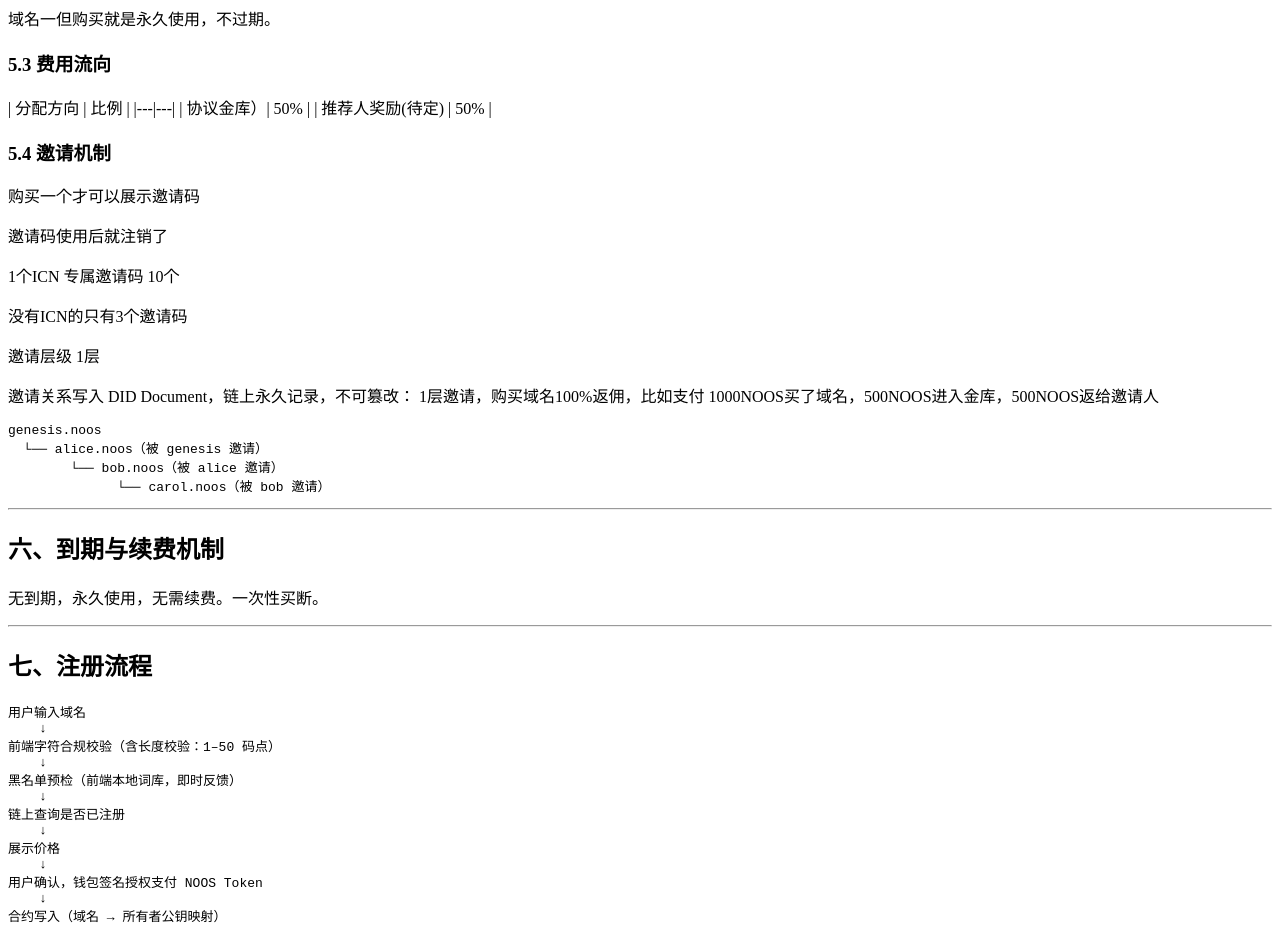
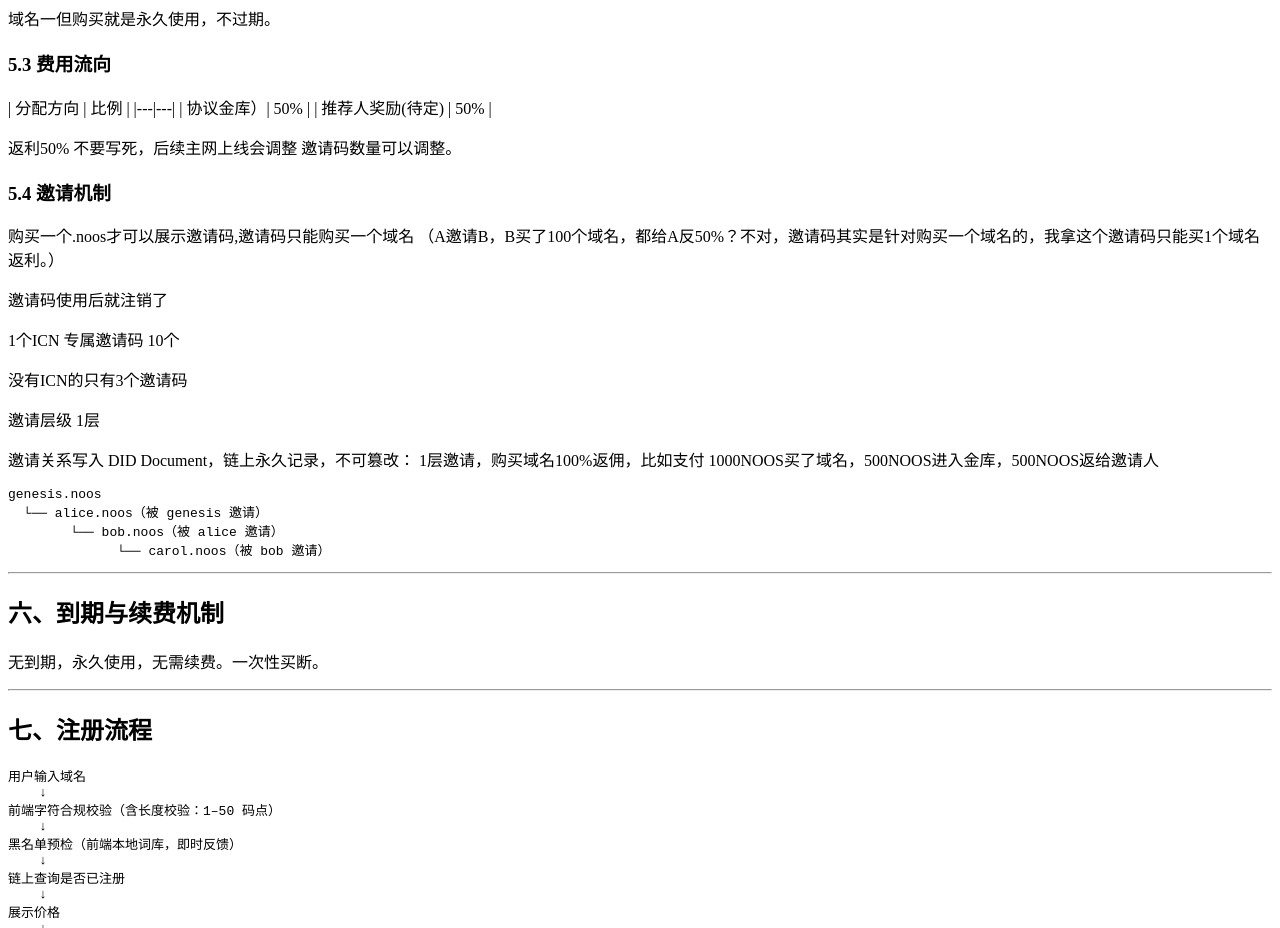
Before and after one commit to CryptoVirtuoso/noos_llm_docs, a Next.js app: page /design in a window 1280 px wide. Shown: the part 3520-4448 px from the top of the page. Built offline with nearby package versions, Linux system fonts and the light colour scheme.

Commit message:
docs: update design.mdx and sync newPages hashes

```diff
--- a/lib/newPages.ts
+++ b/lib/newPages.ts
@@ -5,7 +5,7 @@ export const NEW_PAGES: Record<string, string> = {
   "/hliellama": "f8c17b13",
   "/bug": "fc7897fb",
   "/analysis": "2f13b125",
-  "/design": "e7750a89"
+  "/design": "d47dc289"
 }
 
 export const STORAGE_KEY = 'noos_visited_pages'
--- a/pages/design.mdx
+++ b/pages/design.mdx
@@ -192,8 +192,13 @@ Admin 后台生成工单
 | 协议金库）| 50% |
 | 推荐人奖励(待定) | 50% |
 
+返利50% 不要写死，后续主网上线会调整
+邀请码数量可以调整。
+
 ### 5.4 邀请机制
-购买一个才可以展示邀请码
+购买一个.noos才可以展示邀请码,邀请码只能购买一个域名
+（A邀请B，B买了100个域名，都给A反50%？不对，邀请码其实是针对购买一个域名的，我拿这个邀请码只能买1个域名返利。）
+
 
 邀请码使用后就注销了
 
```
